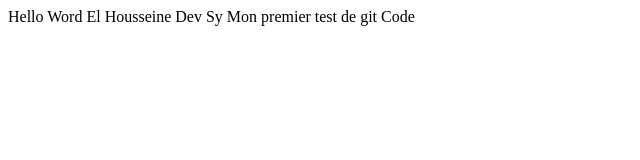
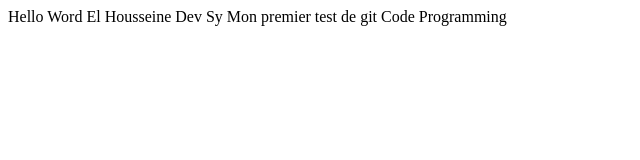
Before and after one commit to Housseinou/TESTGITHUB, a plain HTML site: page index.html in a window 1280 px wide. Shown: the whole page, without its empty margins (0-640 px from the left). Drawn offline with Linux system fonts and the light colour scheme.

Commit message:
Update index.html

```diff
--- a/index.html
+++ b/index.html
@@ -7,6 +7,6 @@
 </head>
 <body>
     Hello Word El Housseine Dev Sy
-    Mon premier test de git Code
+    Mon premier test de git Code Programming
 </body>
 </html>
```
